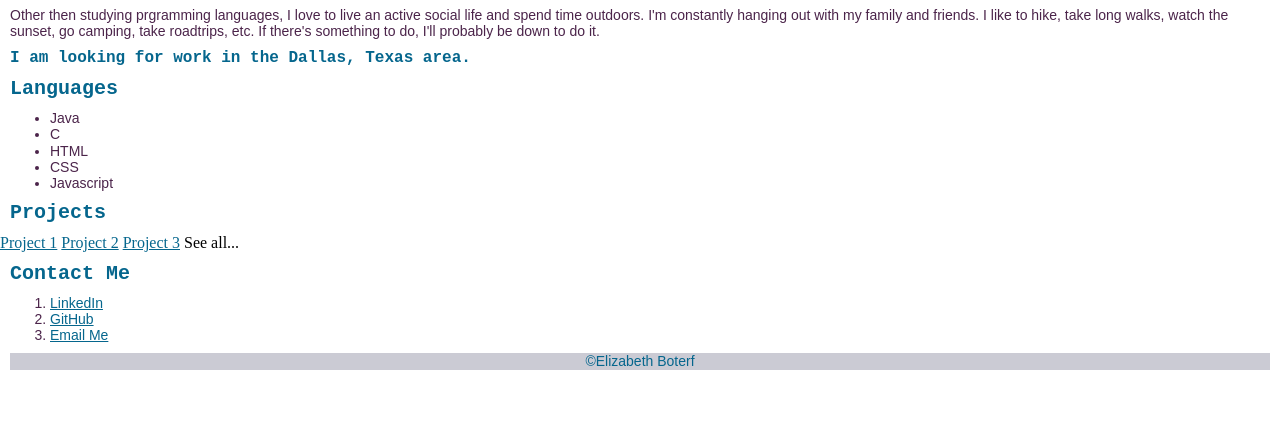
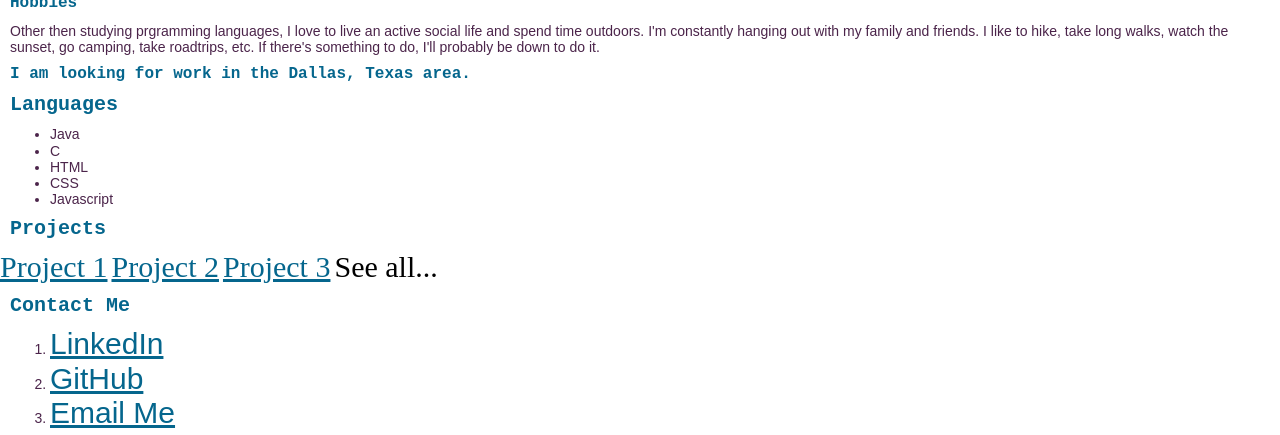
Before and after one commit to elizabethboterf/portfolio-fin, a plain HTML site: page index.html in a window 1280 px wide. Shown: the part 490-925 px from the top of the page. Before the commit the page ends 870 px from the top, so only its background shows below. Drawn offline with Linux system fonts and the light colour scheme; a script that the page names is missing.

Commit message:
Update style.css

```diff
--- a/css/style.css
+++ b/css/style.css
@@ -97,10 +97,10 @@ p.copy{
     text-align: center;
     color: #05668D;
     background-color: #CBCBD4;
-    font-size: 20;
+    font-size: 30px;
 }
 a{
-    font-size: 20;
+    font-size: 30px;
 }
 
 a:link{color: #05668D;}
```
